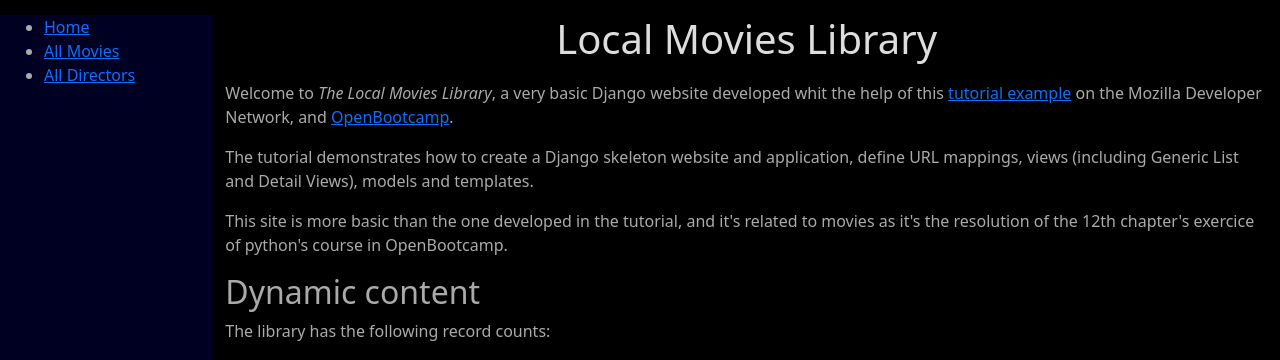
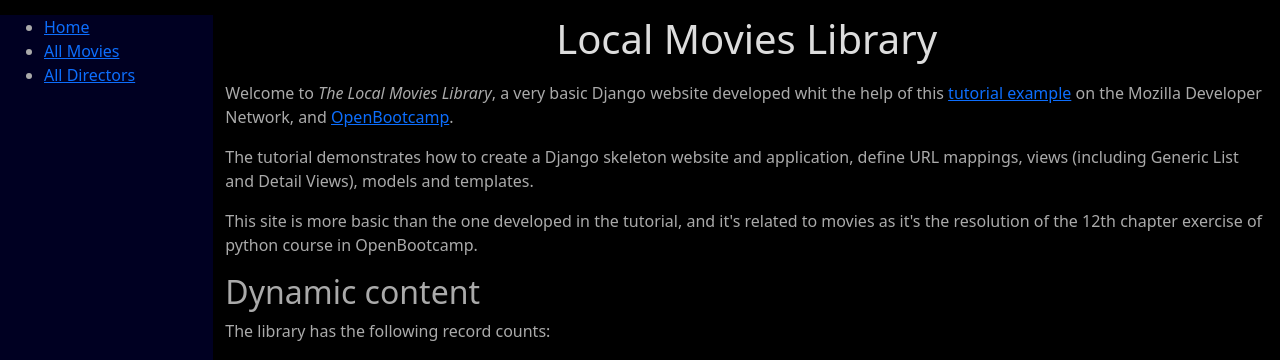
Before and after one commit to aammsst/Movies-Library, a Django app: template catalog/templates/index.html in a window 1280 px wide. Shown: the top 360 px of the page. Run offline with Django 4.2, Linux system fonts and the light colour scheme; the template is opened without the code that fills it, so the values that code supplies are empty.

Commit message:
typo corrections

```diff
--- a/catalog/templates/index.html
+++ b/catalog/templates/index.html
@@ -5,7 +5,7 @@
 
 <p>Welcome to <em>The Local Movies Library</em>, a very basic Django website developed whit the help of this  <a href="https://developer.mozilla.org/en-US/docs/Learn/Server-side/Django/Tutorial_local_library_website">tutorial example</a> on the Mozilla Developer Network, and <a href="https://campus.open-bootcamp.com">OpenBootcamp</a>.</p>
 <p>The tutorial demonstrates how to create a Django skeleton website and application, define URL mappings, views (including Generic List and Detail Views), models and templates.</p>
-<p>This site is more basic than the one developed in the tutorial, and it's related to movies as it's the resolution of the 12th chapter's exercice of python's course in OpenBootcamp.</p>
+<p>This site is more basic than the one developed in the tutorial, and it's related to movies as it's the resolution of the 12th chapter exercise of python course in OpenBootcamp.</p>
 
 <h2>Dynamic content</h2>
 
```
